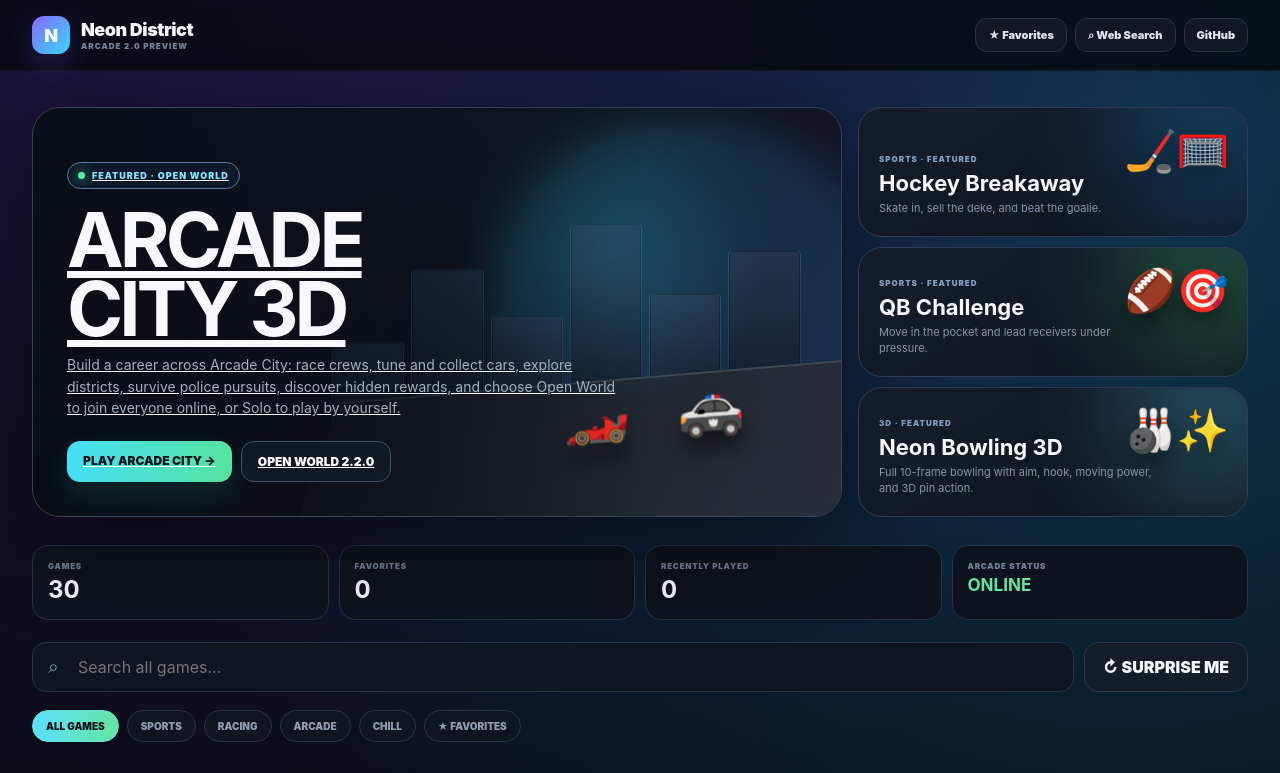
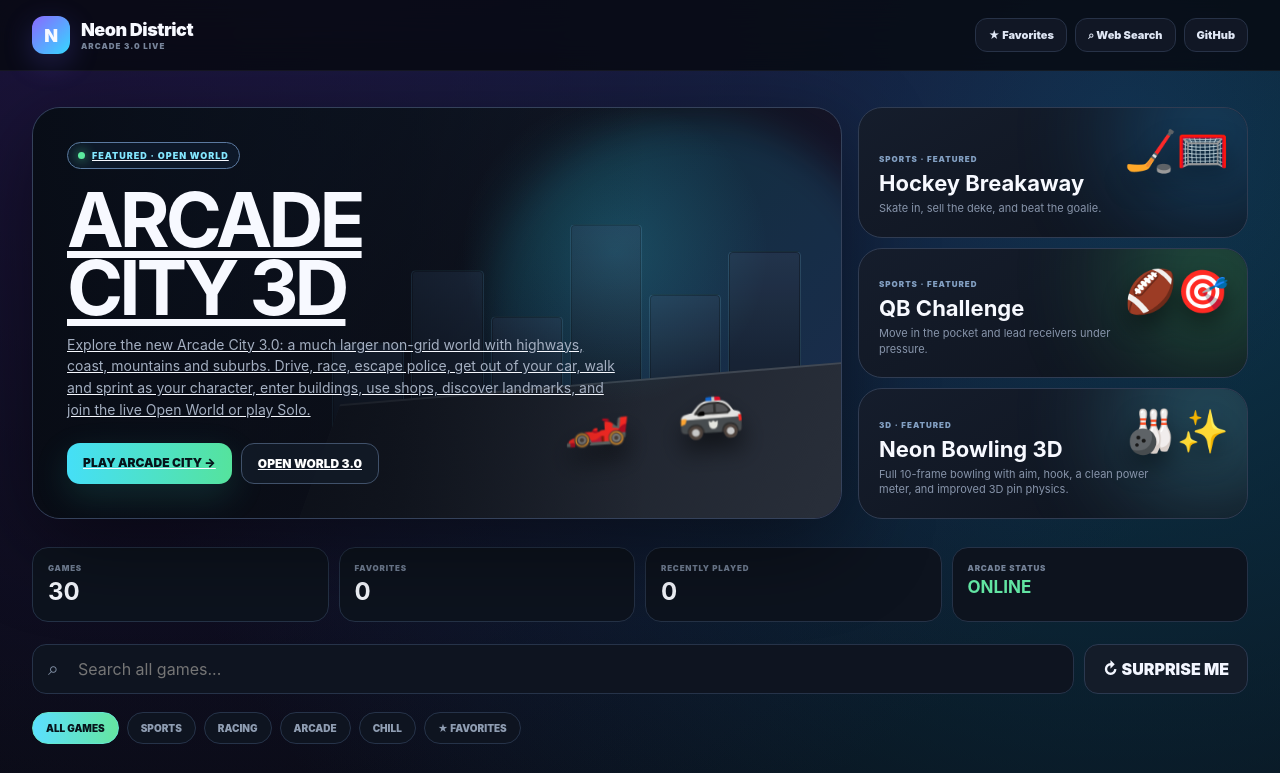
Before and after one commit to charliesturm0106-alt/charlies-arcade-games, a website: page index.html in a window 1280 px wide. Shown: the top 773 px of the page. Drawn offline with Linux system fonts and the light colour scheme.

Commit message:
Update homepage branding and Arcade City to 3.0

```diff
--- a/index.html
+++ b/index.html
@@ -4,7 +4,7 @@
 <meta charset="utf-8">
 <meta name="viewport" content="width=device-width,initial-scale=1,viewport-fit=cover">
 <meta name="theme-color" content="#07090f">
-<title>Neon District 2.0</title>
+<title>Neon District 3.0</title>
 <style>
 :root{--bg:#07090f;--panel:#0f1420;--panel2:#151c2b;--line:#273247;--text:#f7f9ff;--muted:#8c98ad;--cyan:#52dcff;--green:#59e8a4;--violet:#8f72ff;--gold:#ffd15c}
 *{box-sizing:border-box}html{scroll-behavior:smooth}body{margin:0;min-height:100vh;background:radial-gradient(circle at 15% -10%,#23184d 0,transparent 33%),radial-gradient(circle at 88% 4%,#0d3850 0,transparent 30%),linear-gradient(#07090f,#090d15 70%);color:var(--text);font-family:Inter,ui-sans-serif,system-ui,-apple-system,BlinkMacSystemFont,"Segoe UI",sans-serif}button,input,a{font:inherit}button{cursor:pointer}a{color:inherit}
@@ -26,17 +26,17 @@
 </style>
 </head>
 <body>
-<header class="topbar"><nav class="nav"><a class="brand" href="index.html"><span class="brandmark">N</span><span>Neon District<small>ARCADE 2.0 PREVIEW</small></span></a><div class="navActions"><button class="navBtn" id="favoritesJump">★ Favorites</button><a class="navBtn hideMobile" href="search.html?v=external">⌕ Web Search</a><a class="navBtn hideMobile" href="https://github.com/neonsarcade32/neon-district">GitHub</a></div></nav></header>
+<header class="topbar"><nav class="nav"><a class="brand" href="index.html"><span class="brandmark">N</span><span>Neon District<small>ARCADE 3.0 LIVE</small></span></a><div class="navActions"><button class="navBtn" id="favoritesJump">★ Favorites</button><a class="navBtn hideMobile" href="search.html?v=external">⌕ Web Search</a><a class="navBtn hideMobile" href="https://github.com/neonsarcade32/neon-district">GitHub</a></div></nav></header>
 <main class="wrap">
 <section class="hero">
-<a class="feature" href="arcade-city.html?v=2.2.0" data-launch="Arcade City 3D">
+<a class="feature" href="arcade-city.html?v=3.0" data-launch="Arcade City 3D">
 <div class="featureScene"><div class="cityGlow"></div><div class="skyline"><i class="tower"></i><i class="tower"></i><i class="tower"></i><i class="tower"></i><i class="tower"></i><i class="tower"></i></div><div class="roadGlow"></div><div class="featureCars">🏎️ 🚓</div></div>
-<div class="featureContent"><span class="release"><i></i> FEATURED · OPEN WORLD</span><h1>ARCADE<br>CITY 3D</h1><p>Build a career across Arcade City: race crews, tune and collect cars, explore districts, survive police pursuits, discover hidden rewards, and choose Open World to join everyone online, or Solo to play by yourself.</p><div class="featureActions"><span class="primary">PLAY ARCADE CITY →</span><span class="secondary">OPEN WORLD 2.2.0</span></div></div>
+<div class="featureContent"><span class="release"><i></i> FEATURED · OPEN WORLD</span><h1>ARCADE<br>CITY 3D</h1><p>Explore the new Arcade City 3.0: a much larger non-grid world with highways, coast, mountains and suburbs. Drive, race, escape police, get out of your car, walk and sprint as your character, enter buildings, use shops, discover landmarks, and join the live Open World or play Solo.</p><div class="featureActions"><span class="primary">PLAY ARCADE CITY →</span><span class="secondary">OPEN WORLD 3.0</span></div></div>
 </a>
 <div class="sideFeatures">
 <a class="miniFeature" href="breakaway.html" data-launch="Hockey Breakaway" style="--glow:#24a9ff"><div class="miniArt">🏒🥅</div><small>SPORTS · FEATURED</small><h3>Hockey Breakaway</h3><p>Skate in, sell the deke, and beat the goalie.</p></a>
 <a class="miniFeature" href="qb.html" data-launch="QB Challenge" style="--glow:#4ee188"><div class="miniArt">🏈🎯</div><small>SPORTS · FEATURED</small><h3>QB Challenge</h3><p>Move in the pocket and lead receivers under pressure.</p></a>
-<a class="miniFeature" href="bowling.html?v=3d2" data-launch="Neon Bowling 3D" style="--glow:#5bdfff"><div class="miniArt">🎳✨</div><small>3D · FEATURED</small><h3>Neon Bowling 3D</h3><p>Full 10-frame bowling with aim, hook, moving power, and 3D pin action.</p></a>
+<a class="miniFeature" href="bowling.html?v=3d2" data-launch="Neon Bowling 3D" style="--glow:#5bdfff"><div class="miniArt">🎳✨</div><small>3D · FEATURED</small><h3>Neon Bowling 3D</h3><p>Full 10-frame bowling with aim, hook, a clean power meter, and improved 3D pin physics.</p></a>
 </div>
 </section>
 
@@ -50,7 +50,7 @@
 
 <section class="section" id="discover"><div class="sectionHead"><div class="sectionTitle"><h2 id="sectionTitle">All games</h2><p id="sectionSub">30 games across sports, racing, arcade, and chill.</p></div><span class="sectionMeta" id="resultCount">30 GAMES</span></div><div class="gameGrid" id="gameGrid"></div><div class="empty hidden" id="empty">No games match that search or category.</div></section>
 
-<footer class="footer"><span>Neon District · Arcade 2.0 preview</span><span>Old saves stay on your device.</span></footer>
+<footer class="footer"><span>Neon District · Arcade 3.0</span><span>Old saves stay on your device.</span></footer>
 </main>
 <script>
 const games=[
@@ -70,7 +70,7 @@ const games=[
 {id:'basketball',name:'Basketball Shootout',file:'basketball.html',cat:'Sports',tag:'Hoops',icon:'🏀',c1:'#4b2b12',c2:'#160e08',desc:'Hit the green release and build a hot streak.',search:'basketball shootout hoops sports'},
 {id:'qb',name:'QB Challenge',file:'qb.html',cat:'Sports',tag:'Featured',icon:'🏈',c1:'#163d27',c2:'#0a1510',desc:'Move in the pocket, lead receivers, avoid defenders.',search:'qb challenge football quarterback sports'},
 {id:'derby',name:'Home Run Derby',file:'derby.html',cat:'Sports',tag:'Featured',icon:'⚾',c1:'#4b241b',c2:'#150d0a',desc:'Track the pitch, time your swing, launch home runs.',search:'home run derby baseball sports'},
-{id:'city',name:'Arcade City 3D',file:'arcade-city.html?v=2.2.0',cat:'Racing',tag:'Featured',icon:'🏙️',c1:'#13394b',c2:'#0b121a',desc:'Open-world driving, racing, police, customization, and multiplayer.',search:'arcade city 3d driving racing multiplayer cars'},
+{id:'city',name:'Arcade City 3D',file:'arcade-city.html?v=3.0',cat:'Racing',tag:'3.0 Featured',icon:'🏙️',c1:'#13394b',c2:'#0b121a',desc:'Huge open world with driving, on-foot exploration, enterable buildings, races, police, customization, and multiplayer.',search:'arcade city 3d 3.0 driving walking character buildings open world racing multiplayer cars'},
 {id:'idle',name:'Idle Empire',file:'idle.html',cat:'Chill',tag:'Idle',icon:'💼',c1:'#273052',c2:'#10131e',desc:'Build businesses, automate income, prestige, grow.',search:'idle empire business tycoon chill'},
 {id:'tap',name:'Tap Challenge',file:'tap.html',cat:'Arcade',tag:'Speed',icon:'👆',c1:'#4a1d43',c2:'#160d16',desc:'Tap fast, build your score, beat your best.',search:'tap challenge clicking speed'},
 {id:'fieldgoal',name:'Field Goal Frenzy',file:'field-goal.html',cat:'Sports',tag:'Skill',icon:'🏈',c1:'#17492d',c2:'#0c1710',desc:'Read the wind, time your aim, and drill ten kicks.',search:'field goal football kick sports skill'},
```
